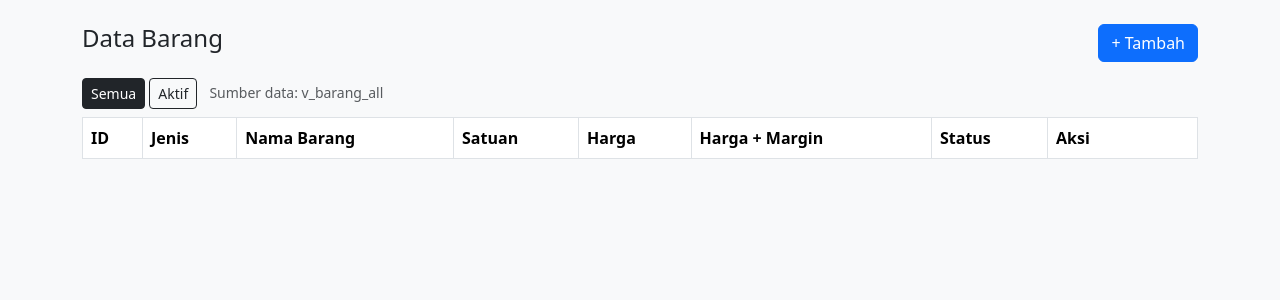
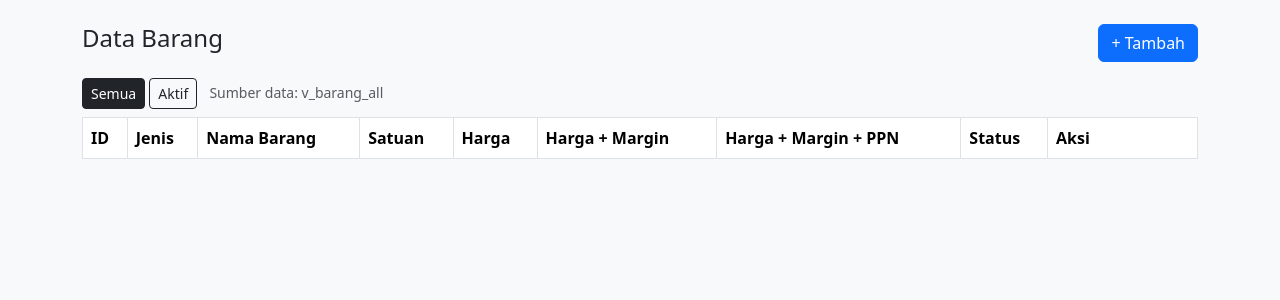
Before and after one commit to shienynethania/gudang-bangunan, a Laravel app: page /barang in a window 1280 px wide. Shown: the part 56-356 px from the top of the page. Run offline with Laravel 12, Linux system fonts and the light colour scheme; data that the repository does not hold is empty.

Commit message:
Tampilkan harga plus PPN di halaman barang

```diff
--- a/resources/views/barang/index.blade.php
+++ b/resources/views/barang/index.blade.php
@@ -24,6 +24,7 @@
     <th>Satuan</th>
     <th>Harga</th>
     <th>Harga + Margin</th>
+    <th>Harga + Margin + PPN</th>
     <th>Status</th>
     <th width="150">Aksi</th>
   </tr>
@@ -35,6 +36,7 @@
     <td>{{ $d->nama_satuan }}</td>
     <td>Rp {{ number_format($d->harga, 0, ',', '.') }}</td>
     <td>Rp {{ number_format($d->harga_jual, 0, ',', '.') }}</td>
+    <td>Rp {{ number_format($d->harga_jual_ppn, 0, ',', '.') }}</td>
     <td>{{ $d->status_text }}</td>
     <td>
       <a href="{{ route('barang.edit', $d->idbarang) }}" class="btn btn-sm btn-warning">Edit</a>
```
